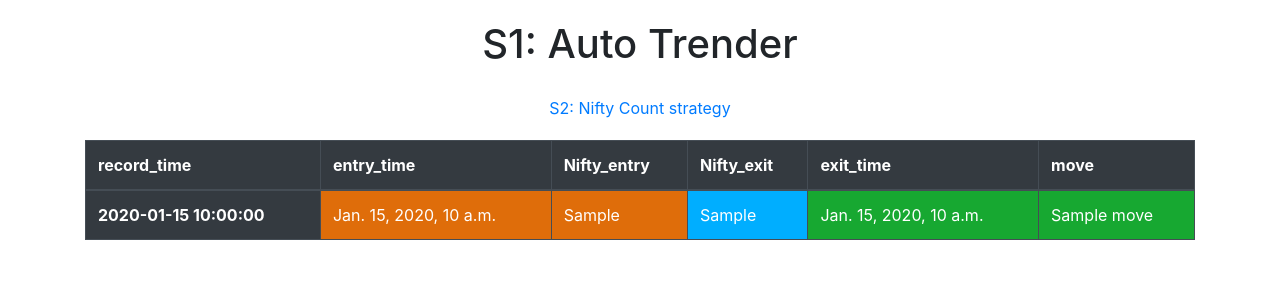
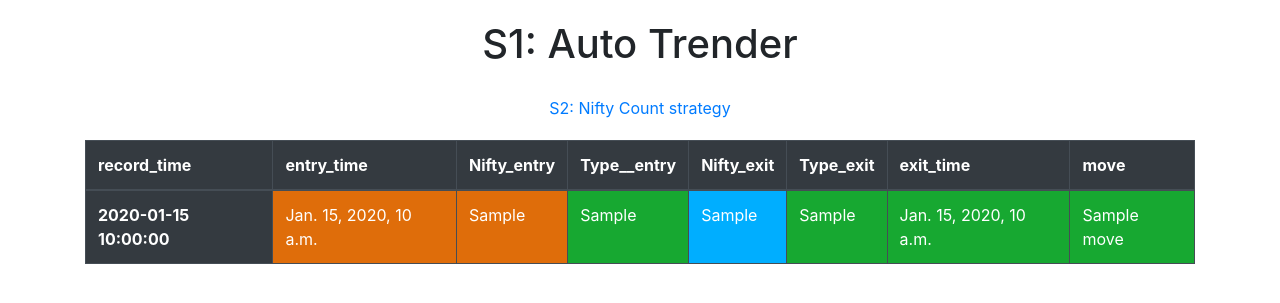
Before and after one commit to JAgrit20/Auto_trender, a Django app: template counter/templates/counter/index.html in a window 1280 px wide. Shown: the top 303 px of the page. Run offline with Django 3.2, Linux system fonts and the light colour scheme; the template is opened without the code that fills it: most values are stand-ins (such as "Sample title", 1, 10 or a date in 2020); some libraries are stand-ins or nearby versions.

Commit message:
minor change

```diff
--- a/counter/templates/counter/index.html
+++ b/counter/templates/counter/index.html
@@ -36,7 +36,9 @@
             <th  scope="col">record_time</th>
             <th  scope="col">entry_time</th>
             <th  scope="col">Nifty_entry  </th>
+            <th  scope="col">Type__entry  </th>
             <th  scope="col">Nifty_exit</th>
+            <th  scope="col">Type_exit</th>
             <th  scope="col">exit_time</th>
             <th  scope="col">move</th>
 
@@ -51,7 +53,9 @@
             <td style="background-color: rgba(255, 119, 0, 0.842);">{{record.entry_time}}</td>
             <td style="background-color: rgba(255, 119, 0, 0.842);">{{record.Nifty_entry}}</td>
 
+            <td style="background-color: rgba(0, 255, 38, 0.561);">{{record.call_put}}</td>
             <td style="background-color: rgb(0, 174, 255);">{{record.Nifty_exit}}</td>
+            <td style="background-color: rgba(0, 255, 38, 0.561);">{{record.call_put}}</td>
             <td style="background-color: rgba(0, 255, 38, 0.561);">{{record.exit_time}}</td>
             <td style="background-color: rgba(0, 255, 38, 0.561);">{{record.move}}</td>
             <!-- <td>{{record.move}}</td> -->
```
